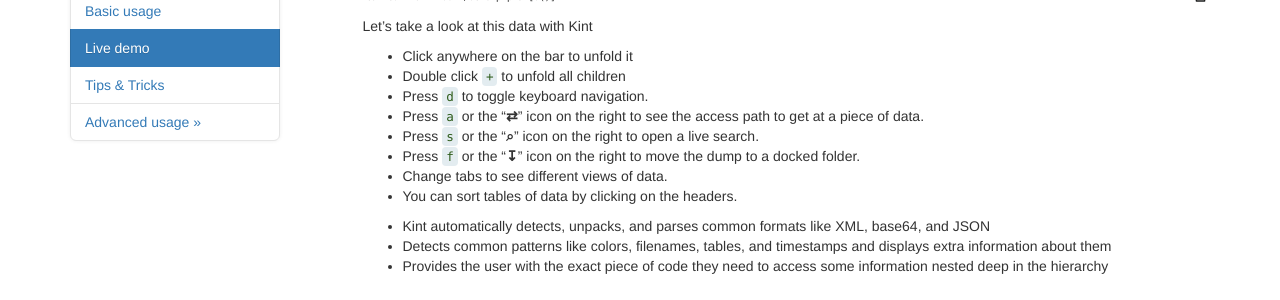
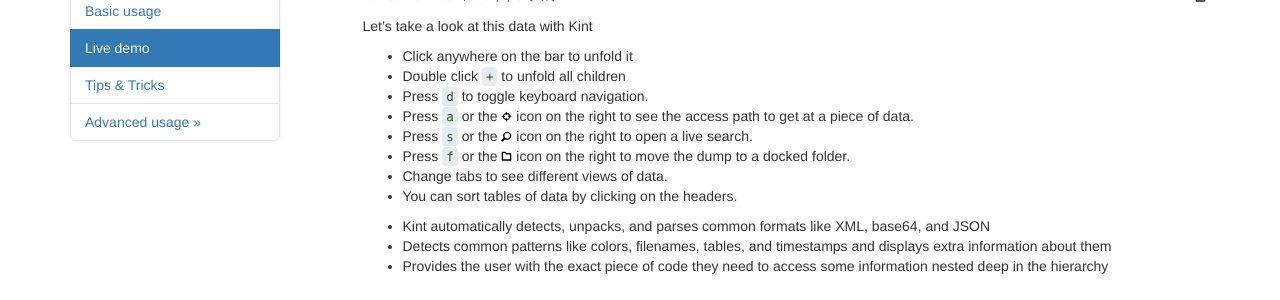
Before and after one commit to kint-php/kint, a Jekyll site: the page built from index.md, in a window 1280 px wide and 900 px high, scrolled down 1632 px. Shown: the part 152-452 px from the top of the window. Built offline with Jekyll 4.4.1, drawn with Linux system fonts in a browser that asks for light colours; nearby versions of some CDN libraries.

Commit message:
Use SVG icons in description

```diff
--- a/index.md
+++ b/index.md
@@ -90,9 +90,9 @@ Let's take a look at this data with Kint
 * Click anywhere on the bar to unfold it
 * Double click `+` to unfold all children
 * Press `d` to toggle keyboard navigation.
-* Press `a` or the "**⇄**" icon on the right to see the access path to get at a piece of data.
-* Press `s` or the "**⌕**" icon on the right to open a live search.
-* Press `f` or the "**↧**" icon on the right to move the dump to a docked folder.
+* Press `a` or the <img src="{{ site.baseurl }}/images/icon-ap.svg" width="11" /> icon on the right to see the access path to get at a piece of data.
+* Press `s` or the <img src="{{ site.baseurl }}/images/icon-search.svg" width="11" /> icon on the right to open a live search.
+* Press `f` or the <img src="{{ site.baseurl }}/images/icon-folder.svg" width="11" /> icon on the right to move the dump to a docked folder.
 * Change tabs to see different views of data.
 * You can sort tables of data by clicking on the headers.
 
```
Also changed, not shown: images/icon-ap.svg (added), images/icon-folder.svg (added), images/icon-search.svg (added).
